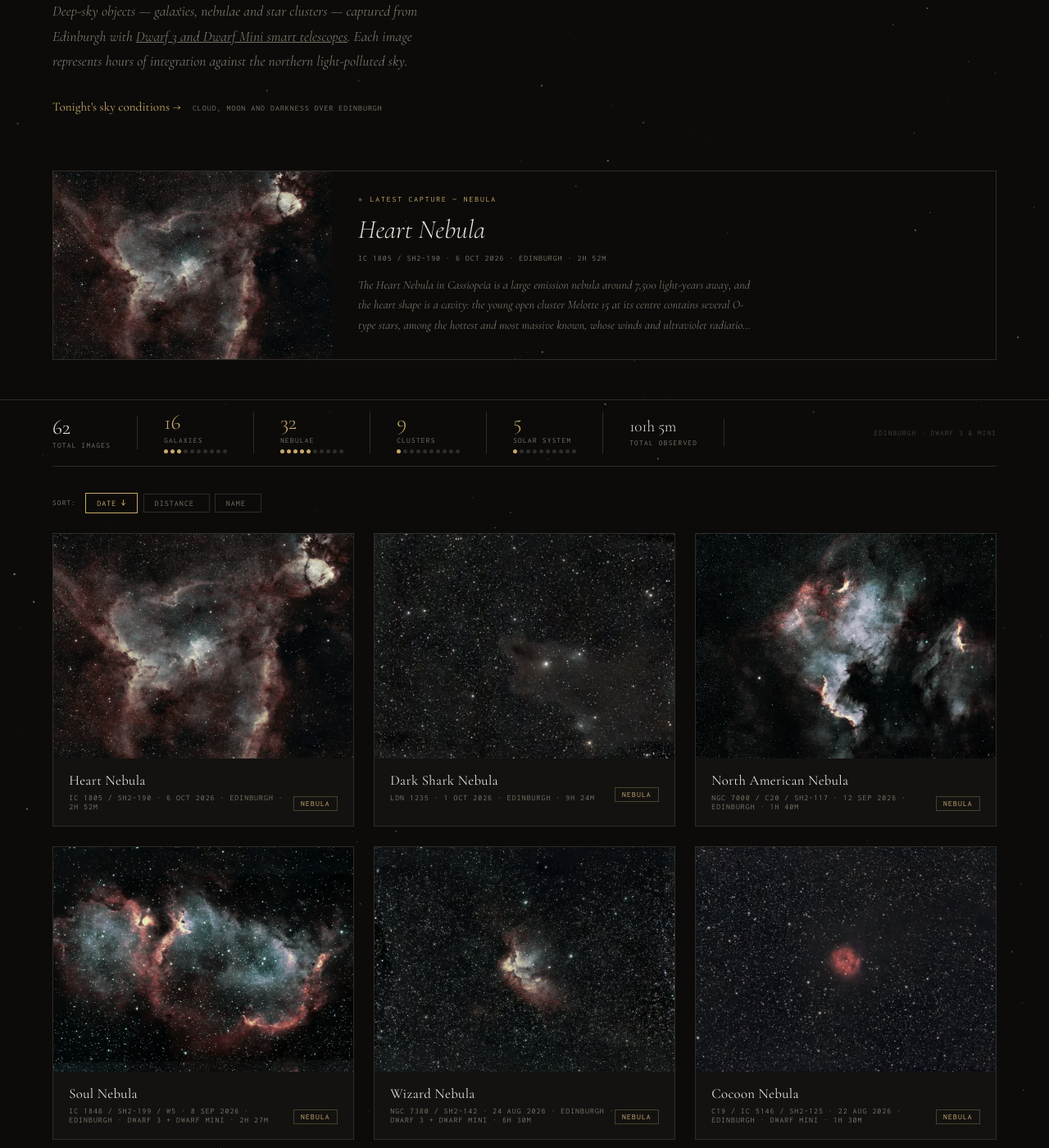
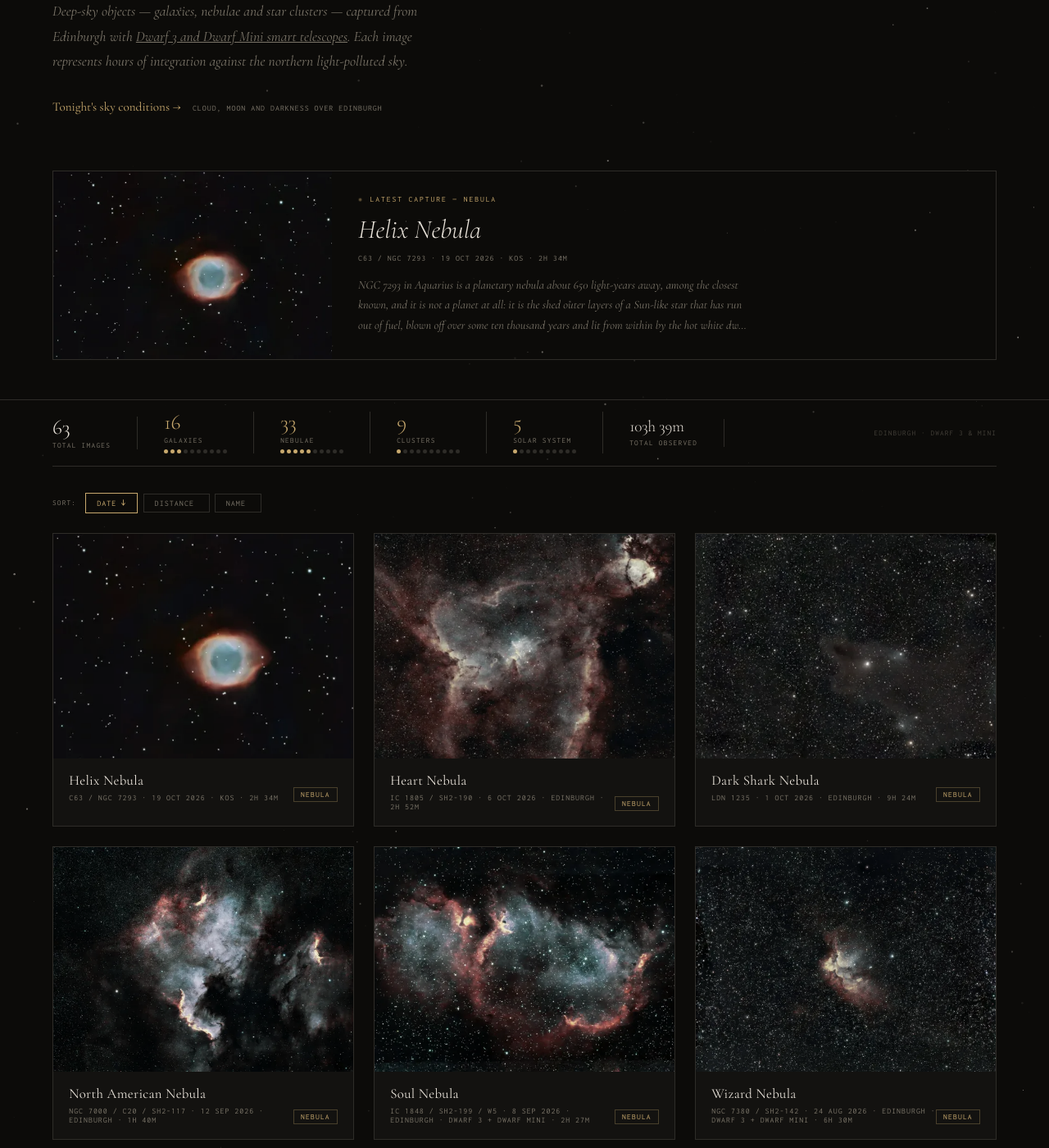
Before and after one commit to CMDRPhaedra/Astrophotography, a Jekyll site: the page index.html, which Jekyll copies as it is, in a window 1280 px wide and 1400 px high, scrolled down 578 px. Shown: the whole window at 82% size. Built offline with Jekyll 4.4.1, drawn with Linux system fonts in a browser that asks for light colours.

Commit message:
Add the Helix Nebula (C63 / NGC 7293), 2h 34m from Kos
New card at the top of Recent for the Helix Nebula in Aquarius, a Dwarf 3
capture from Kos between 16 and 19 Oct 2026, 2h 34m of integration in
total, and the first capture on the site from outside Edinburgh. Distance
is set at 650 light-years.

Adds the blog post, the generated photo page, the WebP and thumbnail
(cropped to 16:9 to remove a retouched corner), and updates the structured
data and badges: 63 images, 103h 39m.

```diff
--- a/badges/images-count.json
+++ b/badges/images-count.json
@@ -1,6 +1,6 @@
 {
   "schemaVersion": 1,
   "label": "images",
-  "message": "62",
+  "message": "63",
   "color": "blue"
 }
--- a/badges/integration-time.json
+++ b/badges/integration-time.json
@@ -1,6 +1,6 @@
 {
   "schemaVersion": 1,
   "label": "integration time",
-  "message": "101h 5m",
+  "message": "103h 39m",
   "color": "9c27b0"
 }
--- a/index.html
+++ b/index.html
@@ -30,378 +30,384 @@
   "@type": "ItemList",
   "@id": "https://chryse.co.uk/#gallery-items",
   "name": "Among Stars — every capture",
-  "numberOfItems": 62,
+  "numberOfItems": 63,
   "itemListOrder": "https://schema.org/ItemListOrderDescending",
   "itemListElement": [
     {
       "@type": "ListItem",
       "position": 1,
+      "url": "https://chryse.co.uk/photos/helix-nebula/",
+      "name": "Helix Nebula"
+    },
+    {
+      "@type": "ListItem",
+      "position": 2,
       "url": "https://chryse.co.uk/photos/heart-nebula/",
       "name": "Heart Nebula"
     },
     {
       "@type": "ListItem",
-      "position": 2,
+      "position": 3,
       "url": "https://chryse.co.uk/photos/dark-shark-nebula/",
       "name": "Dark Shark Nebula"
     },
     {
       "@type": "ListItem",
-      "position": 3,
+      "position": 4,
       "url": "https://chryse.co.uk/photos/north-american-nebula/",
       "name": "North American Nebula"
     },
     {
       "@type": "ListItem",
-      "position": 4,
+      "position": 5,
       "url": "https://chryse.co.uk/photos/soul-nebula/",
       "name": "Soul Nebula"
     },
     {
       "@type": "ListItem",
-      "position": 5,
+      "position": 6,
       "url": "https://chryse.co.uk/photos/wizard-nebula/",
       "name": "Wizard Nebula"
     },
     {
       "@type": "ListItem",
-      "position": 6,
+      "position": 7,
       "url": "https://chryse.co.uk/photos/cocoon-nebula/",
       "name": "Cocoon Nebula"
     },
     {
       "@type": "ListItem",
-      "position": 7,
+      "position": 8,
       "url": "https://chryse.co.uk/photos/partial-solar-eclipse/",
       "name": "Partial Solar Eclipse"
     },
     {
       "@type": "ListItem",
-      "position": 8,
+      "position": 9,
       "url": "https://chryse.co.uk/photos/omega-nebula/",
       "name": "Omega Nebula"
     },
     {
       "@type": "ListItem",
-      "position": 9,
+      "position": 10,
       "url": "https://chryse.co.uk/photos/cone-nebula/",
       "name": "Cone Nebula"
     },
     {
       "@type": "ListItem",
-      "position": 10,
+      "position": 11,
       "url": "https://chryse.co.uk/photos/elephants-trunk-nebula/",
       "name": "Elephant's Trunk Nebula"
     },
     {
       "@type": "ListItem",
-      "position": 11,
+      "position": 12,
       "url": "https://chryse.co.uk/photos/butterfly-nebula/",
       "name": "Butterfly Nebula"
     },
     {
       "@type": "ListItem",
-      "position": 12,
+      "position": 13,
       "url": "https://chryse.co.uk/photos/gamma-cygni-nebula/",
       "name": "Gamma Cygni Nebula"
     },
     {
       "@type": "ListItem",
-      "position": 13,
+      "position": 14,
       "url": "https://chryse.co.uk/photos/bubble-nebula/",
       "name": "Bubble Nebula"
     },
     {
       "@type": "ListItem",
-      "position": 14,
+      "position": 15,
       "url": "https://chryse.co.uk/photos/fish-on-a-platter-nebula/",
       "name": "Fish on a Platter Nebula"
     },
     {
       "@type": "ListItem",
-      "position": 15,
+      "position": 16,
       "url": "https://chryse.co.uk/photos/ring-nebula/",
       "name": "Ring Nebula"
     },
     {
       "@type": "ListItem",
-      "position": 16,
+      "position": 17,
       "url": "https://chryse.co.uk/photos/iris-nebula/",
       "name": "Iris Nebula"
     },
     {
       "@type": "ListItem",
-      "position": 17,
+      "position": 18,
       "url": "https://chryse.co.uk/photos/cocoon-galaxy/",
       "name": "Cocoon Galaxy"
     },
     {
       "@type": "ListItem",
-      "position": 18,
+      "position": 19,
       "url": "https://chryse.co.uk/photos/the-moon/",
       "name": "The Moon"
     },
     {
       "@type": "ListItem",
-      "position": 19,
+      "position": 20,
       "url": "https://chryse.co.uk/photos/leo-triplet/",
       "name": "Leo Triplet"
     },
     {
       "@type": "ListItem",
-      "position": 20,
+      "position": 21,
       "url": "https://chryse.co.uk/photos/whale-galaxy/",
       "name": "Whale Galaxy"
     },
     {
       "@type": "ListItem",
-      "position": 21,
+      "position": 22,
       "url": "https://chryse.co.uk/photos/hercules-cluster/",
       "name": "Hercules Cluster"
     },
     {
       "@type": "ListItem",
-      "position": 22,
+      "position": 23,
       "url": "https://chryse.co.uk/photos/pinwheel-galaxy/",
       "name": "Pinwheel Galaxy"
     },
     {
       "@type": "ListItem",
-      "position": 23,
+      "position": 24,
       "url": "https://chryse.co.uk/photos/splinter-galaxy/",
       "name": "Splinter Galaxy"
     },
     {
       "@type": "ListItem",
-      "position": 24,
+      "position": 25,
       "url": "https://chryse.co.uk/photos/markarians-chain/",
       "name": "Markarian's Chain"
     },
     {
       "@type": "ListItem",
-      "position": 25,
+      "position": 26,
       "url": "https://chryse.co.uk/photos/rose-cluster/",
       "name": "Rose Cluster"
     },
     {
       "@type": "ListItem",
-      "position": 26,
+      "position": 27,
       "url": "https://chryse.co.uk/photos/sol/",
       "name": "Sol"
     },
     {
       "@type": "ListItem",
-      "position": 27,
+      "position": 28,
       "url": "https://chryse.co.uk/photos/crocs-eye-galaxy/",
       "name": "Croc's Eye Galaxy"
     },
     {
       "@type": "ListItem",
-      "position": 28,
+      "position": 29,
       "url": "https://chryse.co.uk/photos/sunflower-galaxy/",
       "name": "Sunflower Galaxy"
     },
     {
       "@type": "ListItem",
-      "position": 29,
+      "position": 30,
       "url": "https://chryse.co.uk/photos/polarissima-cluster/",
       "name": "Polarissima Cluster"
     },
     {
       "@type": "ListItem",
-      "position": 30,
+      "position": 31,
       "url": "https://chryse.co.uk/photos/ursa-minor-dwarf/",
       "name": "Ursa Minor Dwarf"
     },
     {
       "@type": "ListItem",
-      "position": 31,
+      "position": 32,
       "url": "https://chryse.co.uk/photos/vacuum-cleaner-galaxy/",
       "name": "Vacuum Cleaner Galaxy"
     },
     {
       "@type": "ListItem",
-      "position": 32,
+      "position": 33,
       "url": "https://chryse.co.uk/photos/andromeda-galaxy/",
       "name": "Andromeda Galaxy"
     },
     {
       "@type": "ListItem",
-      "position": 33,
+      "position": 34,
       "url": "https://chryse.co.uk/photos/embryo-nebula/",
       "name": "Embryo Nebula"
     },
     {
       "@type": "ListItem",
-      "position": 34,
+      "position": 35,
       "url": "https://chryse.co.uk/photos/triangulum-galaxy/",
       "name": "Triangulum Galaxy"
     },
     {
       "@type": "ListItem",
-      "position": 35,
+      "position": 36,
       "url": "https://chryse.co.uk/photos/whirlpool-galaxy/",
       "name": "Whirlpool Galaxy"
     },
     {
       "@type": "ListItem",
-      "position": 36,
+      "position": 37,
       "url": "https://chryse.co.uk/photos/bodes-galaxy/",
       "name": "Bode's Galaxy"
     },
     {
       "@type": "ListItem",
-      "position": 37,
+      "position": 38,
       "url": "https://chryse.co.uk/photos/cigar-galaxy-bodes-galaxy/",
       "name": "Cigar Galaxy & Bode's Galaxy"
     },
     {
       "@type": "ListItem",
-      "position": 38,
+      "position": 39,
       "url": "https://chryse.co.uk/photos/coddingtons-nebula/",
       "name": "Coddington's Nebula"
     },
     {
       "@type": "ListItem",
-      "position": 39,
+      "position": 40,
       "url": "https://chryse.co.uk/photos/orion-nebula/",
       "name": "Orion Nebula"
     },
     {
       "@type": "ListItem",
-      "position": 40,
+      "position": 41,
       "url": "https://chryse.co.uk/photos/dumbbell-nebula/",
       "name": "Dumbbell Nebula"
     },
     {
       "@type": "ListItem",
-      "position": 41,
+      "position": 42,
       "url": "https://chryse.co.uk/photos/lagoon-nebula/",
       "name": "Lagoon Nebula"
     },
     {
       "@type": "ListItem",
-      "position": 42,
+      "position": 43,
       "url": "https://chryse.co.uk/photos/rosette-nebula/",
       "name": "Rosette Nebula"
     },
     {
       "@type": "ListItem",
-      "position": 43,
+      "position": 44,
       "url": "https://chryse.co.uk/photos/crescent-nebula/",
       "name": "Crescent Nebula"
     },
     {
       "@type": "ListItem",
-      "position": 44,
+      "position": 45,
       "url": "https://chryse.co.uk/photos/the-jellyfish-nebula/",
       "name": "The Jellyfish Nebula"
     },
     {
       "@type": "ListItem",
-      "position": 45,
+      "position": 46,
       "url": "https://chryse.co.uk/photos/the-ghost-of-cassiopeia/",
       "name": "The Ghost of Cassiopeia"
     },
     {
       "@type": "ListItem",
-      "position": 46,
+      "position": 47,
       "url": "https://chryse.co.uk/photos/heart-soul-nebula/",
       "name": "Heart & Soul Nebula"
     },
     {
       "@type": "ListItem",
-      "position": 47,
+      "position": 48,
       "url": "https://chryse.co.uk/photos/the-dark-seahorse-nebula/",
       "name": "The Dark Seahorse Nebula"
     },
     {
       "@type": "ListItem",
-      "position": 48,
+      "position": 49,
       "url": "https://chryse.co.uk/photos/horsehead-nebula/",
       "name": "Horsehead Nebula"
     },
     {
       "@type": "ListItem",
-      "position": 49,
+      "position": 50,
       "url": "https://chryse.co.uk/photos/pacman-nebula/",
       "name": "Pacman Nebula"
     },
     {
       "@type": "ListItem",
-      "position": 50,
+      "position": 51,
       "url": "https://chryse.co.uk/photos/california-nebula/",
       "name": "California Nebula"
     },
     {
       "@type": "ListItem",
-      "position": 51,
+      "position": 52,
       "url": "https://chryse.co.uk/photos/monkey-head-nebula/",
       "name": "Monkey Head Nebula"
     },
     {
       "@type": "ListItem",
-      "position": 52,
+      "position": 53,
       "url": "https://chryse.co.uk/photos/western-veil-nebula/",
       "name": "Western Veil Nebula"
     },
     {
       "@type": "ListItem",
-      "position": 53,
+      "position": 54,
       "url": "https://chryse.co.uk/photos/veil-nebula-complex/",
       "name": "Veil Nebula Complex"
     },
     {
       "@type": "ListItem",
-      "position": 54,
+      "position": 55,
       "url": "https://chryse.co.uk/photos/owl-nebula/",
       "name": "Owl Nebula"
     },
     {
       "@type": "ListItem",
-      "position": 55,
+      "position": 56,
       "url": "https://chryse.co.uk/photos/pleiades/",
       "name": "Pleiades"
     },
     {
       "@type": "ListItem",
-      "position": 56,
+      "position": 57,
       "url": "https://chryse.co.uk/photos/spiral-cluster/",
       "name": "Spiral Cluster"
     },
     {
       "@type": "ListItem",
-      "position": 57,
+      "position": 58,
       "url": "https://chryse.co.uk/photos/patrick-starfish-cluster/",
       "name": "Patrick Starfish Cluster"
     },
     {
       "@type": "ListItem",
-      "position": 58,
+      "position": 59,
       "url": "https://chryse.co.uk/photos/broken-heart-cluster/",
       "name": "Broken Heart Cluster"
     },
     {
       "@type": "ListItem",
-      "position": 59,
+      "position": 60,
       "url": "https://chryse.co.uk/photos/carolines-rose-cluster/",
       "name": "Caroline's Rose Cluster"
     },
     {
       "@type": "ListItem",
-      "position": 60,
+      "position": 61,
       "url": "https://chryse.co.uk/photos/h-persei/",
       "name": "h Persei"
     },
     {
       "@type": "ListItem",
-      "position": 61,
+      "position": 62,
       "url": "https://chryse.co.uk/photos/comet-c-2025-r2/",
       "name": "Comet C/2025 R2"
     },
     {
       "@type": "ListItem",
-      "position": 62,
+      "position": 63,
       "url": "https://chryse.co.uk/photos/comet-c-2025-lemmon/",
       "name": "Comet C/2025 Lemmon"
     }
@@ -1010,6 +1016,7 @@
   <p>Deep-sky images captured from Edinburgh, Scotland with Dwarf 3 and Dwarf Mini smart telescopes.</p>
   <!-- NOSCRIPT-LIST:START — generated by scripts/update_noscript.py from CAPTURES; do not edit by hand -->
   <ul style="list-style:none;padding:0;">
+    <li><h3><a href="/photos/helix-nebula/">Helix Nebula (C63 / NGC 7293)</a></h3><p>C63 / NGC 7293 · 19 Oct 2026 · Kos · 2h 34m</p><p>NGC 7293 in Aquarius is a planetary nebula about 650 light-years away, among the closest known, and it is not a planet at all: it is the shed outer layers of a Sun-like star that has run out of fuel, blown off over some ten thousand years and lit from within by the hot white dwarf left behind at the centre.</p></li>
     <li><h3><a href="/photos/heart-nebula/">Heart Nebula (IC 1805 / Sh2-190)</a></h3><p>IC 1805 / Sh2-190 · 6 Oct 2026 · Edinburgh · 2h 52m</p><p>The Heart Nebula in Cassiopeia is a large emission nebula around 7,500 light-years away, and the heart shape is a cavity: the young open cluster Melotte 15 at its centre contains several O-type stars, among the hottest and most massive known, whose winds and ultraviolet radiation have blown the gas outward and ionised what is left.</p></li>
     <li><h3><a href="/photos/dark-shark-nebula/">Dark Shark Nebula (LDN 1235)</a></h3><p>LDN 1235 · 1 Oct 2026 · Edinburgh · 9h 24m</p><p>LDN 1235 in Cepheus is a dense dark nebula — a cold cloud of dust and molecular gas that emits nothing of its own and shows only as a silhouette against the faint glow behind it.</p></li>
     <li><h3><a href="/photos/north-american-nebula/">North American Nebula (NGC 7000 / C20 / Sh2-117)</a></h3><p>NGC 7000 / C20 / Sh2-117 · 12 Sep 2026 · Edinburgh · 1h 40m</p><p>NGC 7000 in Cygnus is a large emission nebula around 2,590 light-years away, and the continent everyone sees in it is drawn not by the glowing gas but by what lies in front of it: the dark cloud LDN 935, whose silhouette carves out the Gulf of Mexico, the eastern seaboard and the Florida peninsula.</p></li>
@@ -1133,6 +1140,15 @@ const CAPTURES = [
 
   // ── Recent ───────────────────────────────────────────────────
   {
+    img:   'images/c63_helix_nebula.webp',
+    tag:   'nebula',
+    title: 'Helix Nebula',
+    meta:  'C63 / NGC 7293 · 19 Oct 2026 · Kos · 2h 34m',
+    skyTarget: 'NGC 7293',
+    depth: [{ name: 'Helix Nebula (NGC 7293)', type: 'nebula', ly: 650, l: 36.2, b: -57.1 }],
+    desc:  "NGC 7293 in Aquarius is a planetary nebula about 650 light-years away, among the closest known, and it is not a planet at all: it is the shed outer layers of a Sun-like star that has run out of fuel, blown off over some ten thousand years and lit from within by the hot white dwarf left behind at the centre. The blue-green interior is doubly ionised oxygen, and the red ring around it is hydrogen and nitrogen in the outer shell, where the ejected gas is thinning out; seen in a long exposure the ring is really a tilted cylinder or pair of rings, viewed almost end-on. At roughly 2.5 light-years across it spans about half the width of the Moon, which makes it one of the largest planetary nebulae in the sky. Karl Ludwig Harding discovered it before 1824, and its popular name, the Eye of God, comes from how closely it resembles a human iris.",
+  },
+  {
     img:   'images/ic1805_heart_nebula_v2.webp',
     tag:   'nebula',
     title: 'Heart Nebula',
```
Also changed, not shown: _captures/helix-nebula.md (added, +19 -0 lines), _posts/2026-10-19-helix-nebula.md (added, +22 -0 lines), images/c63_helix_nebula.webp (added), images/thumbs/c63_helix_nebula.webp (added).
